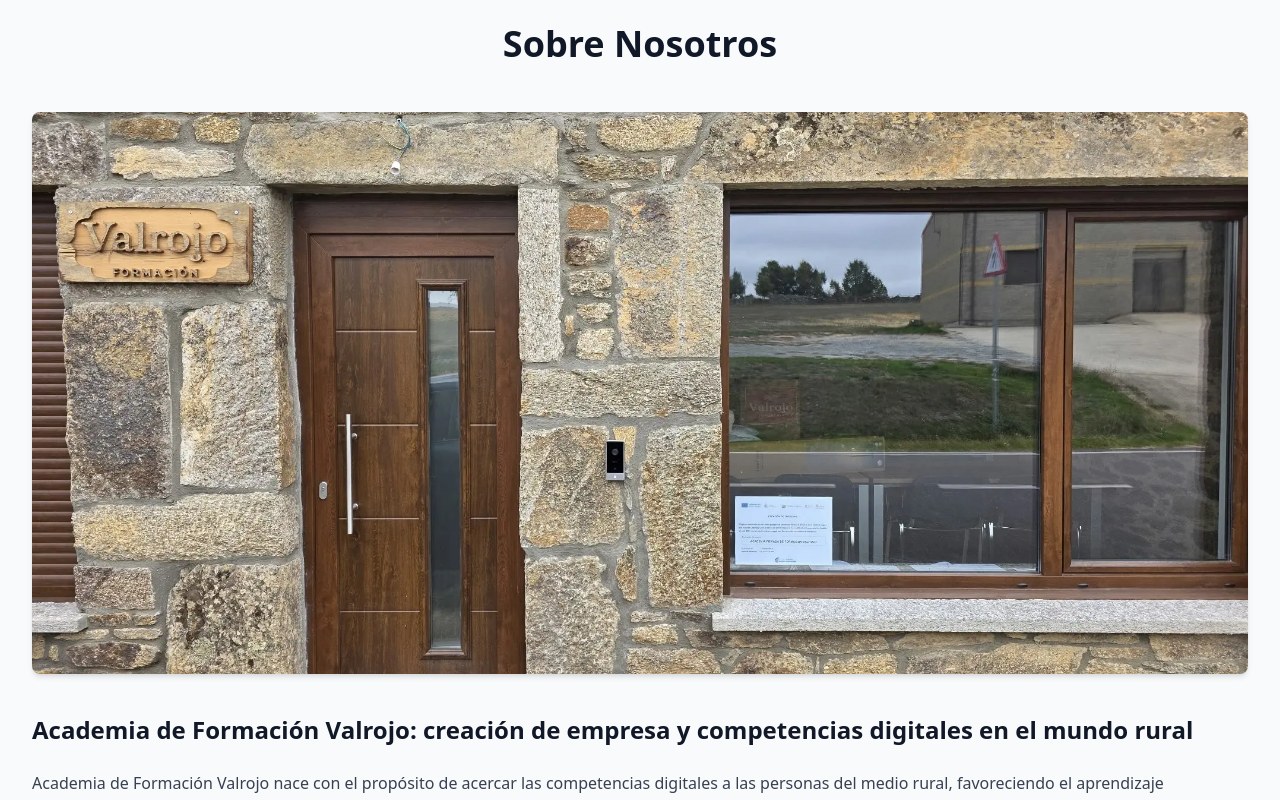
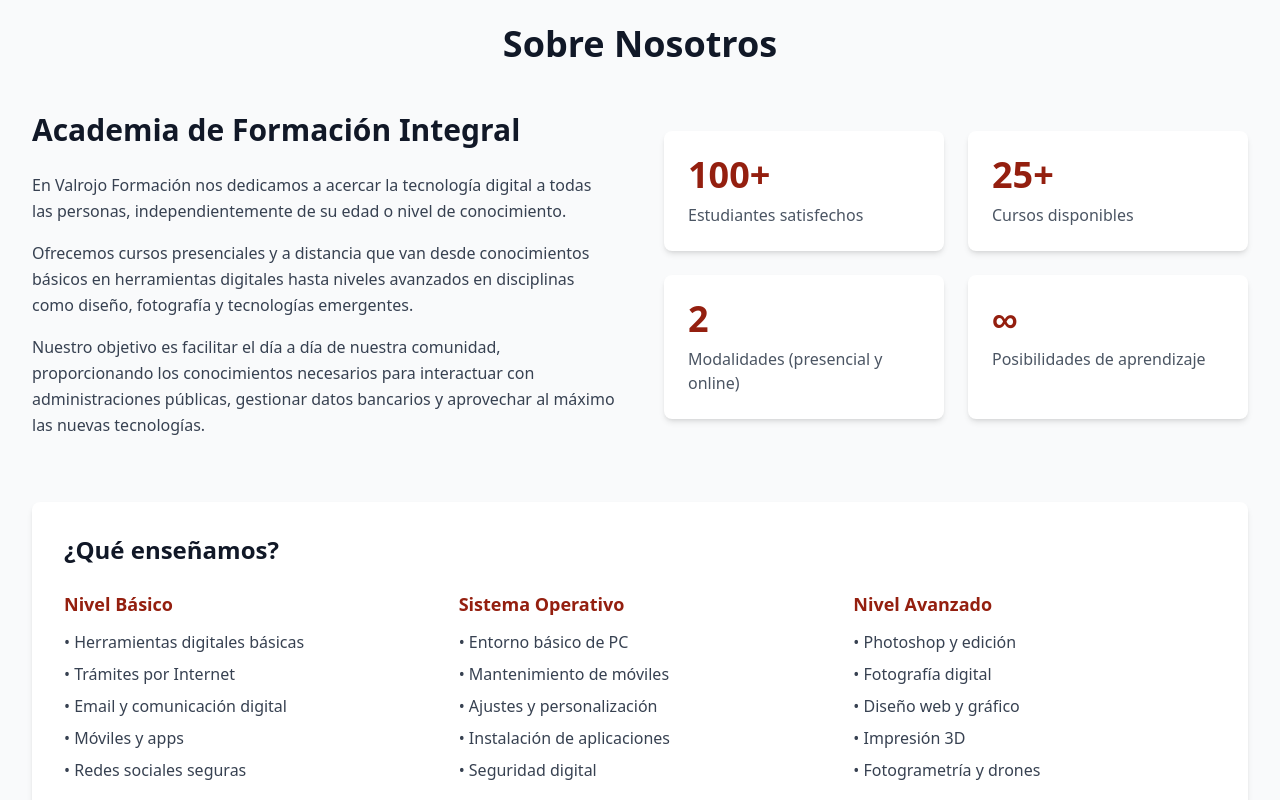
Before and after one commit to ismacodetic/valrojo-formacion, a Next.js app: page / in a window 1280 px wide. Shown: the part 680-1480 px from the top of the page. Built offline with nearby package versions, Linux system fonts and the light colour scheme.

Commit message:
Restore 'Sobre Nosotros'

```diff
--- a/components/About.tsx
+++ b/components/About.tsx
@@ -1,48 +1,83 @@
-import Image from 'next/image'
-import fachada from '@/public/images/fachada.webp'
-
 export default function About() {
   return (
     <section id="sobre" className="py-16 md:py-24 bg-gray-50">
       <div className="container-custom">
         <h2 className="section-title">Sobre Nosotros</h2>
 
-        <div className="space-y-10">
-          <div className="w-full rounded-lg overflow-hidden shadow-md">
-            <Image
-              src={fachada}
-              alt="Fachada de la Academia de Formación Valrojo"
-              sizes="(min-width: 1280px) 1200px, 100vw"
-              className="w-full h-auto"
-            />
-          </div>
-
+        <div className="grid md:grid-cols-2 gap-12 items-center mb-16">
           <div>
-            <h3 className="text-2xl font-bold text-gray-900 mb-6">
-              Academia de Formación Valrojo: creación de empresa y competencias digitales en el mundo rural
+            <h3 className="text-3xl font-bold text-gray-900 mb-6">
+              Academia de Formación Integral
             </h3>
             <div className="space-y-4 text-gray-700 leading-relaxed">
               <p>
-                Academia de Formación Valrojo nace con el propósito de acercar las competencias digitales
-                a las personas del medio rural, favoreciendo el aprendizaje tecnológico y mejorando sus
-                oportunidades de desarrollo profesional.
+                En Valrojo Formación nos dedicamos a acercar la tecnología digital a todas las personas,
+                independientemente de su edad o nivel de conocimiento.
               </p>
               <p>
-                El proyecto empresarial ha recibido apoyo del Instituto para la Competitividad Empresarial
-                de Castilla y León (ICECYL), en el marco de la convocatoria de subvenciones para la creación
-                de empresas de 2022, cofinanciada por el Fondo Europeo de Desarrollo Regional (FEDER).
+                Ofrecemos cursos presenciales y a distancia que van desde conocimientos básicos en herramientas
+                digitales hasta niveles avanzados en disciplinas como diseño, fotografía y tecnologías emergentes.
               </p>
               <p>
-                Esta ayuda ha hecho posible la ejecución de las obras de construcción y acondicionamiento
-                del centro, así como la adquisición del equipamiento tecnológico y mobiliario necesario
-                para su funcionamiento (equipos informáticos PC, tablets y mobiliario educativo y de oficina).
+                Nuestro objetivo es facilitar el día a día de nuestra comunidad, proporcionando
+                los conocimientos necesarios para interactuar con administraciones públicas, gestionar
+                datos bancarios y aprovechar al máximo las nuevas tecnologías.
               </p>
             </div>
+          </div>
 
-            <div className="mt-6 p-4 bg-primary-50 border-l-4 border-primary-500 rounded-r-lg">
-              <p className="text-sm text-primary-700 font-medium">
-                Proyecto cofinanciado por la Unión Europea a través del Fondo Europeo de Desarrollo Regional (FEDER).
-              </p>
+          <div className="grid grid-cols-2 gap-6">
+            <div className="bg-white p-6 rounded-lg shadow-md">
+              <div className="text-4xl font-bold text-primary-600 mb-2">100+</div>
+              <p className="text-gray-600">Estudiantes satisfechos</p>
+            </div>
+            <div className="bg-white p-6 rounded-lg shadow-md">
+              <div className="text-4xl font-bold text-primary-600 mb-2">25+</div>
+              <p className="text-gray-600">Cursos disponibles</p>
+            </div>
+            <div className="bg-white p-6 rounded-lg shadow-md">
+              <div className="text-4xl font-bold text-primary-600 mb-2">2</div>
+              <p className="text-gray-600">Modalidades (presencial y online)</p>
+            </div>
+            <div className="bg-white p-6 rounded-lg shadow-md">
+              <div className="text-4xl font-bold text-primary-600 mb-2">∞</div>
+              <p className="text-gray-600">Posibilidades de aprendizaje</p>
+            </div>
+          </div>
+        </div>
+
+        <div className="bg-white p-8 rounded-lg shadow-md">
+          <h3 className="text-2xl font-bold text-gray-900 mb-6">¿Qué enseñamos?</h3>
+          <div className="grid md:grid-cols-3 gap-8">
+            <div>
+              <h4 className="text-lg font-semibold text-primary-600 mb-3">Nivel Básico</h4>
+              <ul className="text-gray-700 space-y-2">
+                <li>• Herramientas digitales básicas</li>
+                <li>• Trámites por Internet</li>
+                <li>• Email y comunicación digital</li>
+                <li>• Móviles y apps</li>
+                <li>• Redes sociales seguras</li>
+              </ul>
+            </div>
+            <div>
+              <h4 className="text-lg font-semibold text-primary-600 mb-3">Sistema Operativo</h4>
+              <ul className="text-gray-700 space-y-2">
+                <li>• Entorno básico de PC</li>
+                <li>• Mantenimiento de móviles</li>
+                <li>• Ajustes y personalización</li>
+                <li>• Instalación de aplicaciones</li>
+                <li>• Seguridad digital</li>
+              </ul>
+            </div>
+            <div>
+              <h4 className="text-lg font-semibold text-primary-600 mb-3">Nivel Avanzado</h4>
+              <ul className="text-gray-700 space-y-2">
+                <li>• Photoshop y edición</li>
+                <li>• Fotografía digital</li>
+                <li>• Diseño web y gráfico</li>
+                <li>• Impresión 3D</li>
+                <li>• Fotogrametría y drones</li>
+              </ul>
             </div>
           </div>
         </div>
```
